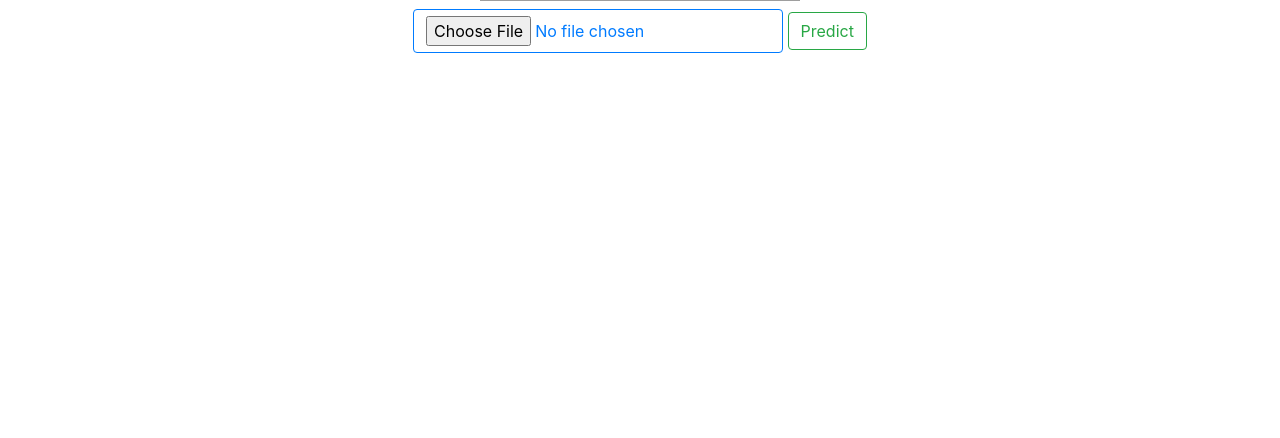
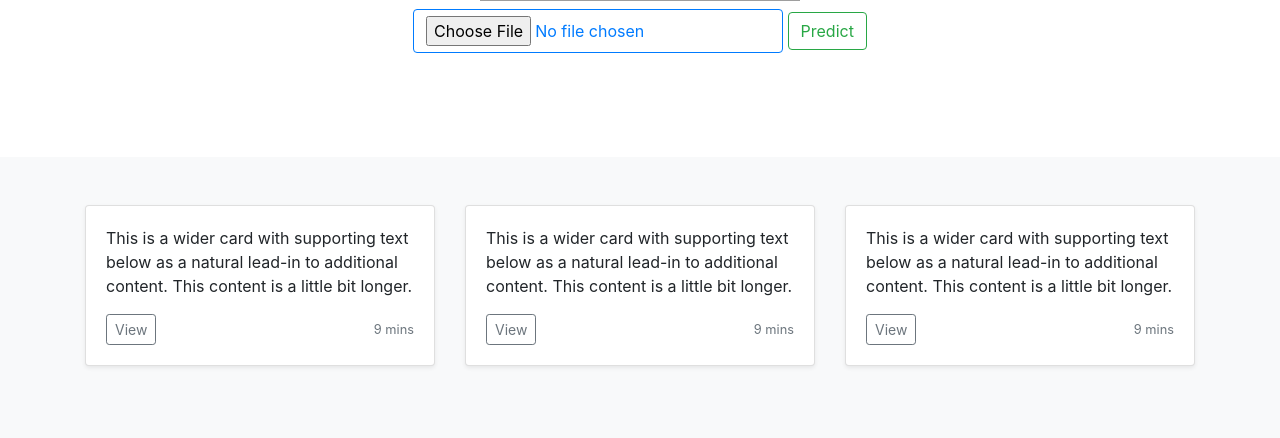
Before and after one commit to aoless/dogs-breed-classifier, a Python web app: template dogs_breed_classifier/app/templates/index.html in a window 1280 px wide. Shown: the part 661-1099 px from the top of the page. Before the commit the page ends 714 px from the top, so only its background shows below. Run offline with Jinja, Linux system fonts and the light colour scheme; the template is opened without the code that fills it, so the values that code supplies are empty; some libraries are stand-ins or nearby versions; grey boxes are pictures that could not be loaded.

Commit message:
Add cards for curiosities about dogs

```diff
--- a/dogs_breed_classifier/app/templates/index.html
+++ b/dogs_breed_classifier/app/templates/index.html
@@ -57,7 +57,51 @@
   </section>
 
 
+  <div class="album py-5 bg-light">
+    <div class="container">
 
+      <div class="row">
+        <div class="col-md-4">
+          <div class="card mb-4 shadow-sm">
+
+            <div class="card-body">
+              <p class="card-text">This is a wider card with supporting text below as a natural lead-in to additional content. This content is a little bit longer.</p>
+              <div class="d-flex justify-content-between align-items-center">
+                <div class="btn-group">
+                  <button type="button" class="btn btn-sm btn-outline-secondary">View</button>
+                </div>
+                <small class="text-muted">9 mins</small>
+              </div>
+            </div>
+          </div>
+        </div>
+        <div class="col-md-4">
+          <div class="card mb-4 shadow-sm">
+
+            <div class="card-body">
+              <p class="card-text">This is a wider card with supporting text below as a natural lead-in to additional content. This content is a little bit longer.</p>
+              <div class="d-flex justify-content-between align-items-center">
+                <div class="btn-group">
+                  <button type="button" class="btn btn-sm btn-outline-secondary">View</button>
+                </div>
+                <small class="text-muted">9 mins</small>
+              </div>
+            </div>
+          </div>
+        </div>
+        <div class="col-md-4">
+          <div class="card mb-4 shadow-sm">
+            <div class="card-body">
+              <p class="card-text">This is a wider card with supporting text below as a natural lead-in to additional content. This content is a little bit longer.</p>
+              <div class="d-flex justify-content-between align-items-center">
+                <div class="btn-group">
+                  <button type="button" class="btn btn-sm btn-outline-secondary">View</button>
+                </div>
+                <small class="text-muted">9 mins</small>
+              </div>
+            </div>
+          </div>
+        </div>
 
   <script src="https://ajax.googleapis.com/ajax/libs/jquery/3.3.1/jquery.min.js"></script>
   <script src="https://cdn.plot.ly/plotly-latest.min.js"></script>
```
